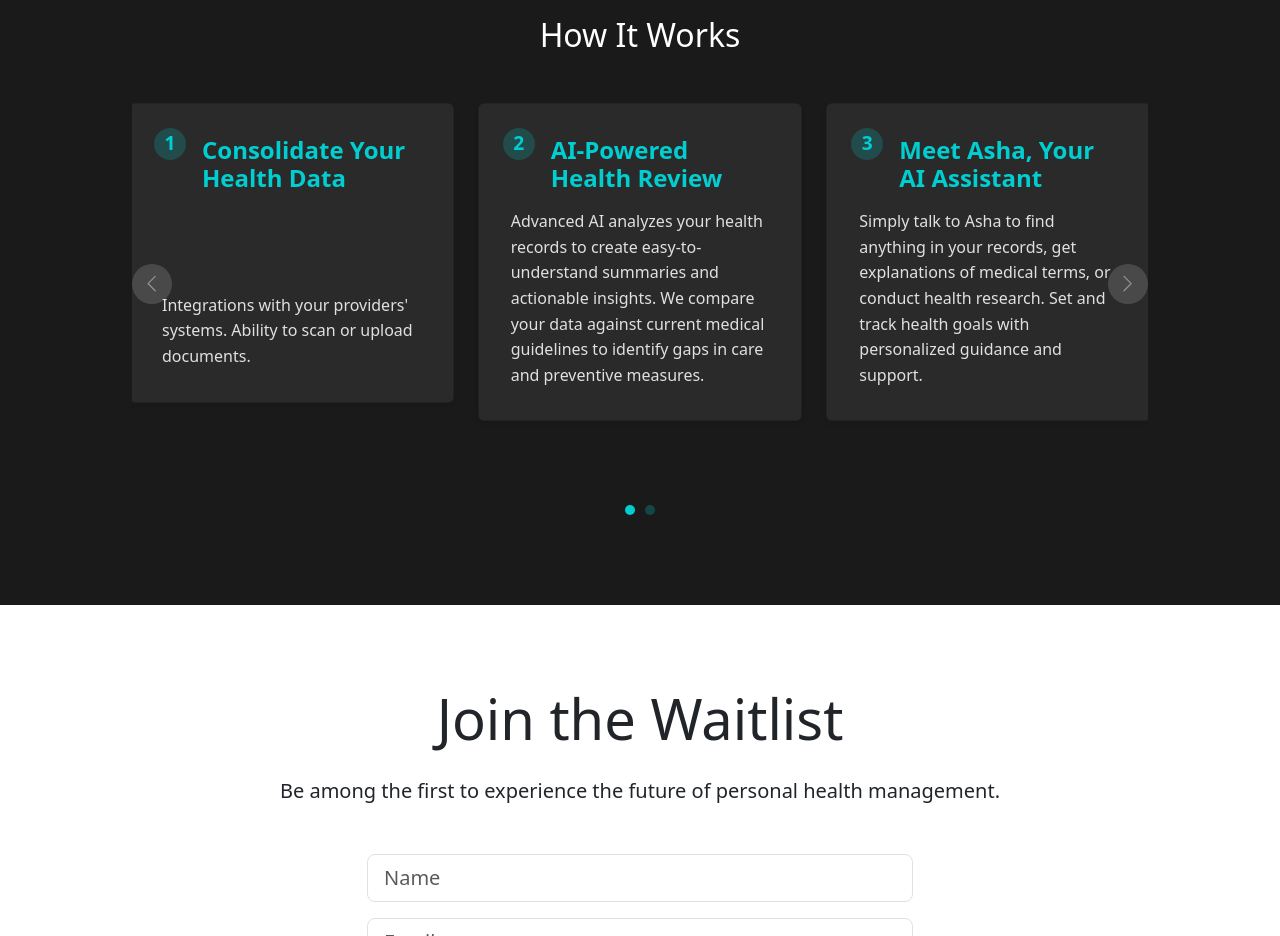
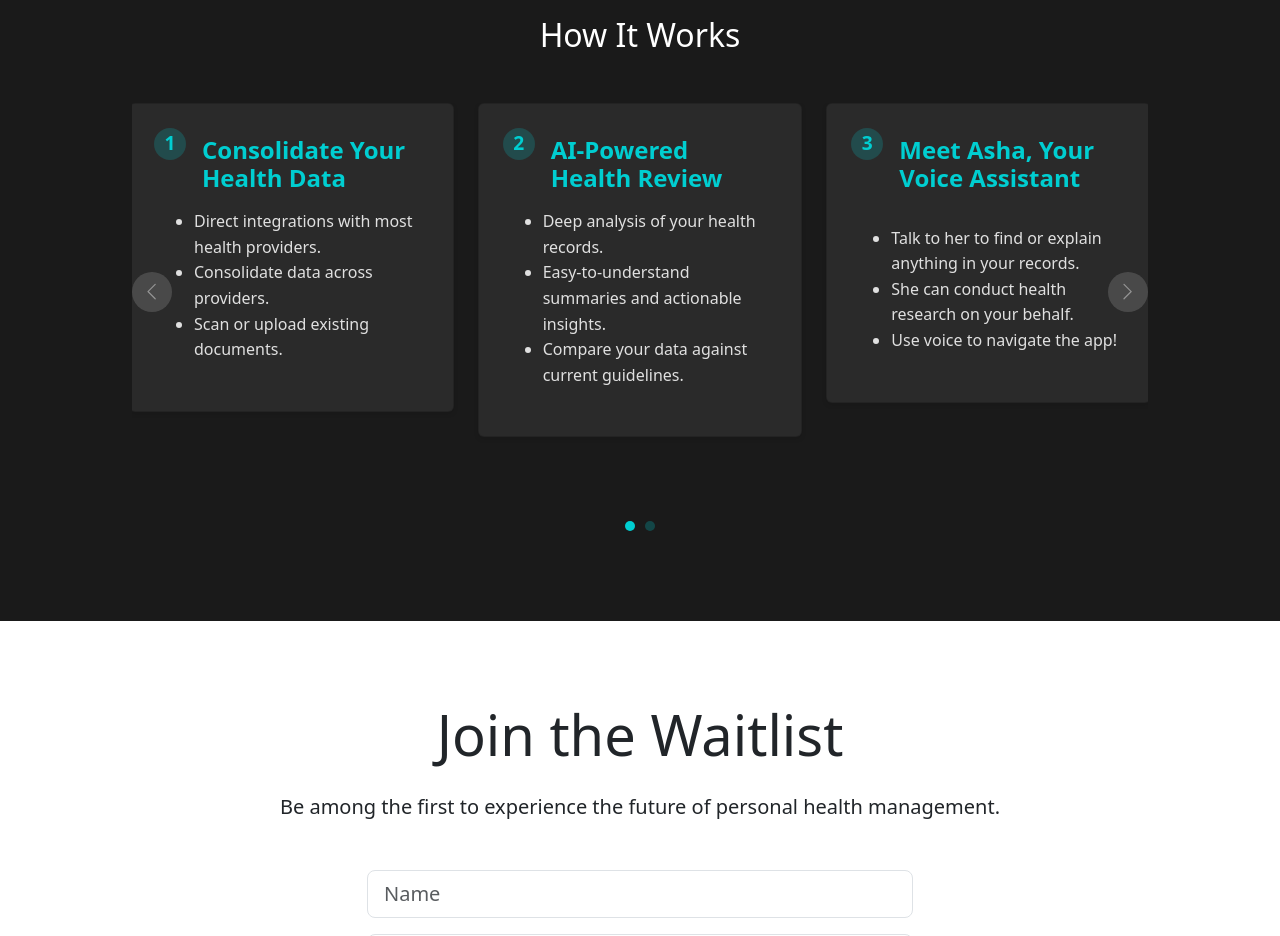
Before and after one commit to nitingoel-ps/asha_website, a React (Create React App) app: page / in a window 1280 px wide. Shown: the part 1520-2456 px from the top of the page. Built offline with nearby package versions, Linux system fonts and the light colour scheme; what aws-amplify would draw is missing.

Commit message:
copy updated to bullet points.

```diff
--- a/src/components/Home/LoggedOutHome.js
+++ b/src/components/Home/LoggedOutHome.js
@@ -317,9 +317,13 @@ function LoggedOutHome() {
                     <Card.Body style={{ backgroundColor: '#2a2a2a' }}>
                       <div className="step-number">1</div>
                       <Card.Title>Consolidate Your Health Data</Card.Title>
-                      <Card.Text>
-                        Integrations with your providers' systems. Ability to scan or upload documents.
-                      </Card.Text>
+                        <Card.Text>
+                          <ul>
+                            <li>Direct integrations with most health providers.</li>
+                            <li>Consolidate data across providers.</li>
+                            <li>Scan or upload documents.</li>
+                          </ul>
+                        </Card.Text>
                     </Card.Body>
                   </Card>
                 </Carousel.Item>
@@ -409,7 +413,11 @@ function LoggedOutHome() {
                           <div className="step-number">1</div>
                           <Card.Title>Consolidate Your Health Data</Card.Title>
                           <Card.Text>
-                            Integrations with your providers' systems. Ability to scan or upload documents.
+                          <ul>
+                            <li>Direct integrations with most health providers.</li>
+                            <li>Consolidate data across providers.</li>
+                            <li>Scan or upload existing documents.</li>
+                          </ul>
                           </Card.Text>
                         </Card.Body>
                       </Card>
@@ -420,7 +428,11 @@ function LoggedOutHome() {
                           <div className="step-number">2</div>
                           <Card.Title>AI-Powered Health Review</Card.Title>
                           <Card.Text>
-                            Advanced AI analyzes your health records to create easy-to-understand summaries and actionable insights. We compare your data against current medical guidelines to identify gaps in care and preventive measures.
+                          <ul>
+                            <li>Deep analysis of your health records.</li>
+                            <li>Easy-to-understand summaries and actionable insights.</li>
+                            <li>Compare your data against current guidelines.</li>
+                          </ul>
                           </Card.Text>
                         </Card.Body>
                       </Card>
@@ -429,9 +441,13 @@ function LoggedOutHome() {
                       <Card className="carousel-card" style={{ backgroundColor: '#2a2a2a' }}>
                         <Card.Body style={{ backgroundColor: '#2a2a2a' }}>
                           <div className="step-number">3</div>
-                          <Card.Title>Meet Asha, Your AI Assistant</Card.Title>
+                          <Card.Title>Meet Asha, Your Voice Assistant</Card.Title>
                           <Card.Text>
-                            Simply talk to Asha to find anything in your records, get explanations of medical terms, or conduct health research. Set and track health goals with personalized guidance and support.
+                            <ul>
+                              <li>Talk to her to find or explain anything in your records.</li>
+                              <li>She can conduct health research on your behalf.</li>
+                              <li>Use voice to navigate the app!</li>
+                            </ul>
                           </Card.Text>
                         </Card.Body>
                       </Card>
@@ -448,7 +464,10 @@ function LoggedOutHome() {
                           <div className="step-number">4</div>
                           <Card.Title>Log Your Health Journey</Card.Title>
                           <Card.Text>
-                            Asha can also help you keep your health data current by easily updating your medications, tracking vital signs, and recording symptoms.
+                            <ul>
+                              <li>Asha helps keep your health data current by easily updating medications, tracking vitals, and recording symptoms.</li>
+                              <li>She can help set and track health goals with personalized guidance and support.</li>
+                            </ul>
                           </Card.Text>
                         </Card.Body>
                       </Card>
@@ -459,7 +478,10 @@ function LoggedOutHome() {
                           <div className="step-number">5</div>
                           <Card.Title>Secure Data Sharing</Card.Title>
                           <Card.Text>
-                            Share your health information securely with healthcare providers for consultations or second opinions. Control what you share and maintain a complete record of all your medical interactions.
+                            <ul>
+                              <li>Share your health information securely with healthcare providers for consultations or second opinions.</li>
+                              <li>Control what you share and maintain a complete record of all your medical interactions.</li>
+                            </ul>
                           </Card.Text>
                         </Card.Body>
                       </Card>
@@ -470,7 +492,10 @@ function LoggedOutHome() {
                           <div className="step-number">6</div>
                           <Card.Title>Proactive Health Insights</Card.Title>
                           <Card.Text>
-                            Receive personalized health recommendations and preventive care reminders based on your medical history and current health status. Stay informed about your health journey.
+                            <ul>
+                              <li>Receive personalized health recommendations and preventive care reminders based on your medical history and current health status.</li>
+                              <li>Stay informed about your health journey.</li>
+                            </ul>
                           </Card.Text>
                         </Card.Body>
                       </Card>
```
